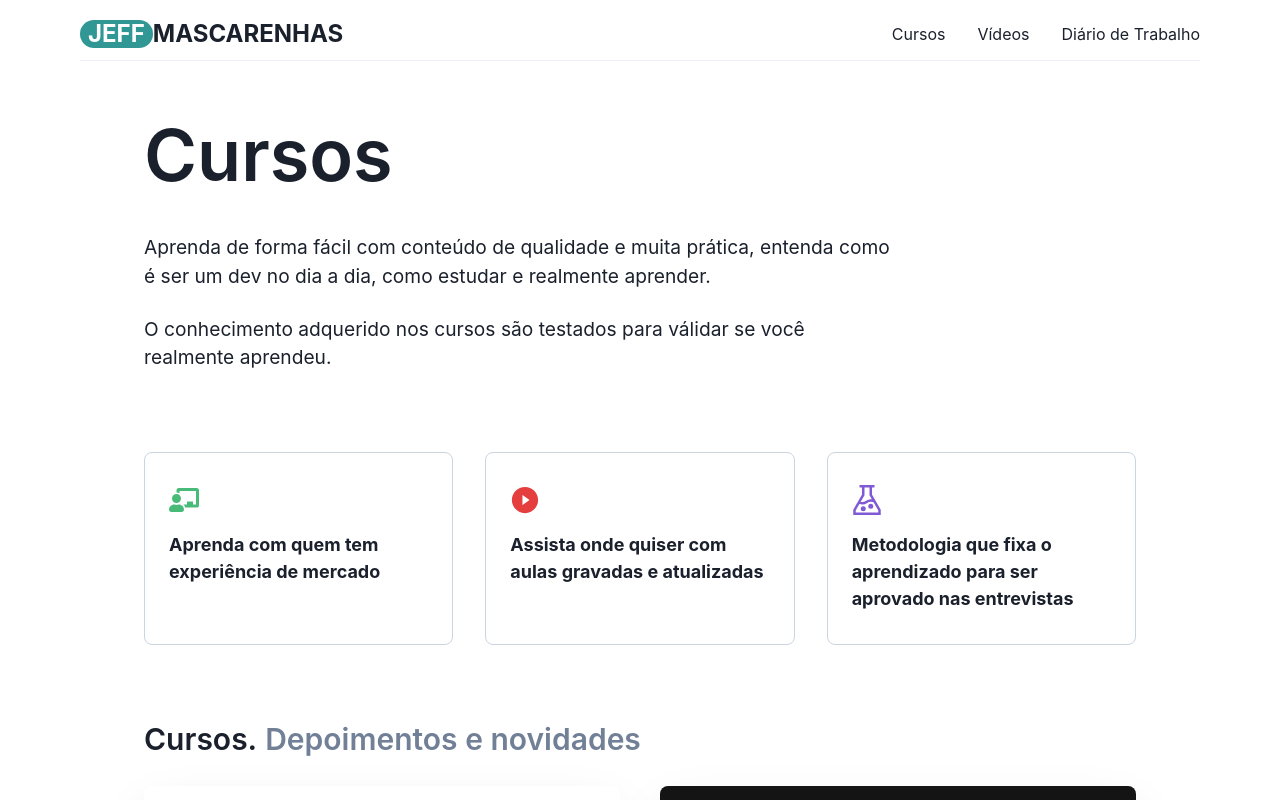
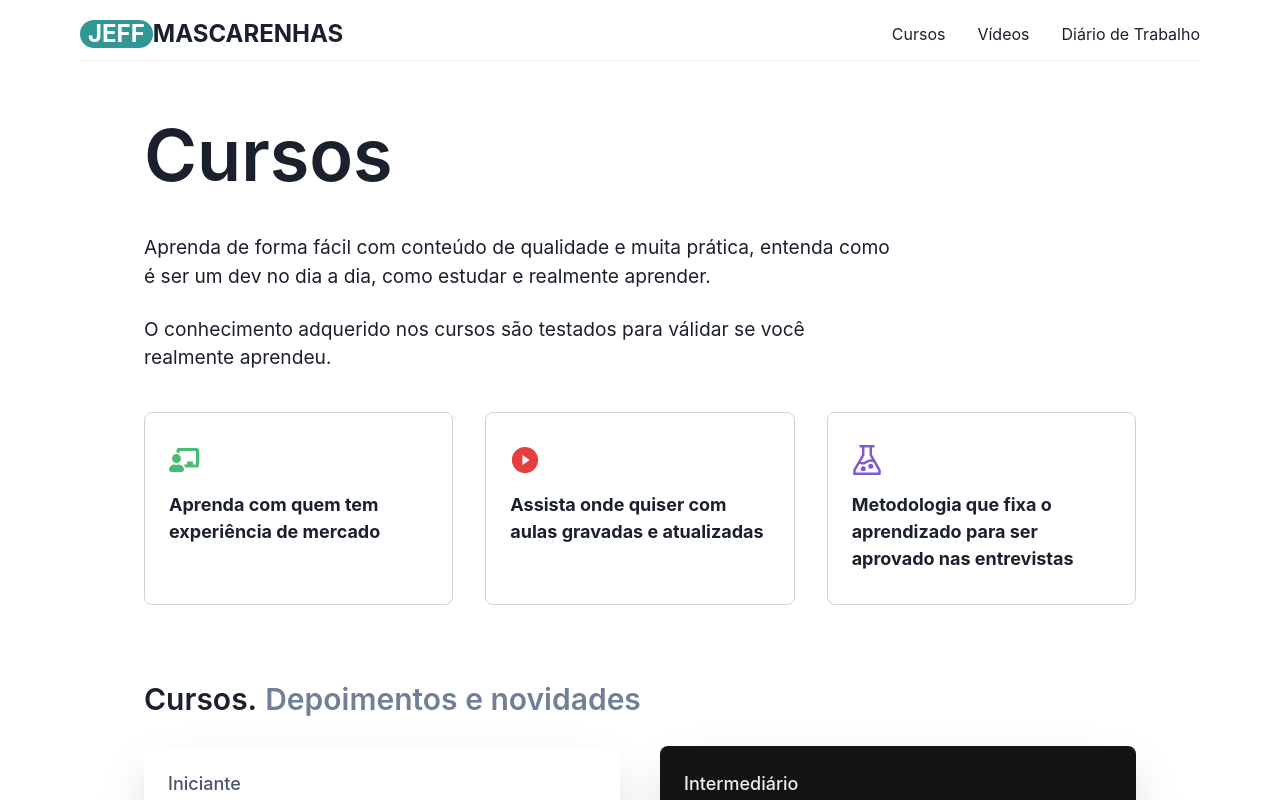
Before and after one commit to jeftarmascarenhas/jeftarmascarenhas.io, a Next.js app: page /courses in a window 1280 px wide. Shown: the top 800 px of the page. Built offline with nearby package versions, Linux system fonts and the light colour scheme.

Commit message:
feat: adding max container

```diff
--- /dev/null
+++ b/src/components/max-content/index.tsx
@@ -0,0 +1,6 @@
+import { Box } from '@chakra-ui/react'
+import { ReactNode } from 'react'
+
+export default function MaxContent({ children }: { children: ReactNode }) {
+  return <Box maxWidth="1585px">{children}</Box>
+}
--- a/src/layouts/default/index.tsx
+++ b/src/layouts/default/index.tsx
@@ -1,4 +1,5 @@
 import { Box } from '@chakra-ui/react'
+import MaxContent from '@global-components/max-content'
 import Header from '@global-layouts/default/components/header'
 import { useForceThemeMode } from '@hooks/use-force-theme-mode'
 import { DefaultLayoutProps } from './types'
@@ -7,7 +8,9 @@ export default function Default({ children }: DefaultLayoutProps) {
   useForceThemeMode('light')
   return (
     <Box as="main" pb="8">
-      <Header />
+      <MaxContent>
+        <Header />
+      </MaxContent>
       {children}
     </Box>
   )
--- a/src/modules/courses/screens/main/index.tsx
+++ b/src/modules/courses/screens/main/index.tsx
@@ -6,6 +6,7 @@ import Advantages from 'modules/courses/components/advantages'
 import HeaderCourses from 'modules/courses/components/header-courses'
 import ListCourses from 'modules/courses/components/list-courses'
 import VideosFree from 'modules/courses/components/videos-free'
+import MaxContent from '@global-components/max-content'
 
 export default function CourseScreen() {
   return (
@@ -17,8 +18,10 @@ export default function CourseScreen() {
           px={{ base: 4, lg: 16 }}
           spacing="10"
         >
-          <HeaderCourses />
-          <Advantages />
+          <MaxContent>
+            <HeaderCourses />
+            <Advantages />
+          </MaxContent>
           <ListCourses />
         </VStack>
       </DefaultContainer>
--- a/src/modules/home/screens/main/index.tsx
+++ b/src/modules/home/screens/main/index.tsx
@@ -1,5 +1,6 @@
 import { Box, Divider } from '@chakra-ui/react'
 import DefaultContainer from '@global-components/default-container'
+import MaxContent from '@global-components/max-content'
 import NewsletterSubscribe from '@global-components/newsletter-subscribe'
 import Bio from './components/Bio'
 import Life from './components/Life'
@@ -8,6 +9,7 @@ import Links from './components/Links'
 export default function HomeScreen() {
   return (
     <DefaultContainer>
+      <MaxContent>
         <Box pt={{ base: 10, md: 10 }} px={{ base: 4, lg: 16 }}>
           <Bio />
         </Box>
@@ -24,6 +26,7 @@ export default function HomeScreen() {
           </Box>
           <Divider borderColor="gray.300" />
         </Box>
+      </MaxContent>
     </DefaultContainer>
   )
 }
```
Lines whose indentation alone changed are shown as unchanged.
